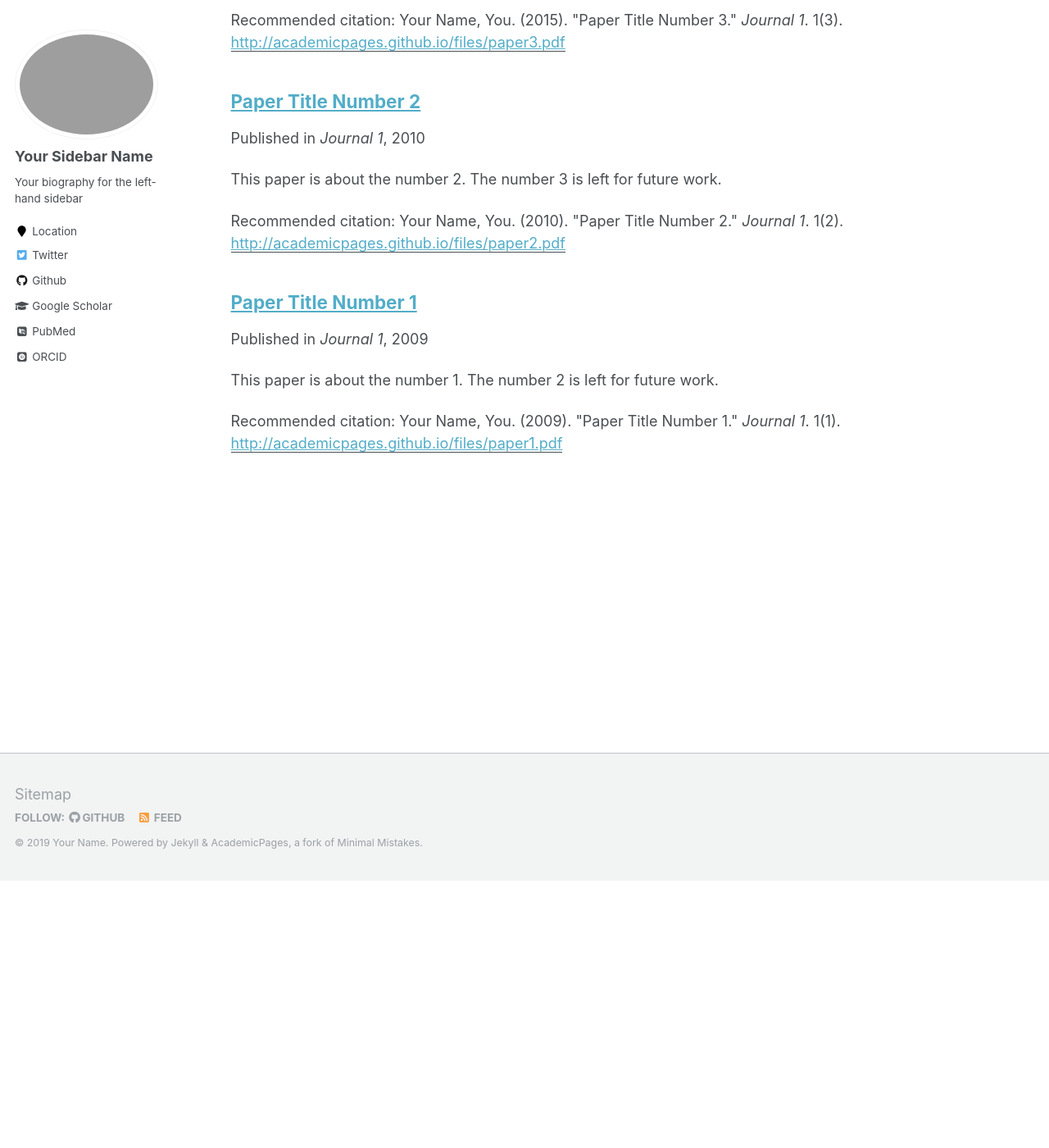
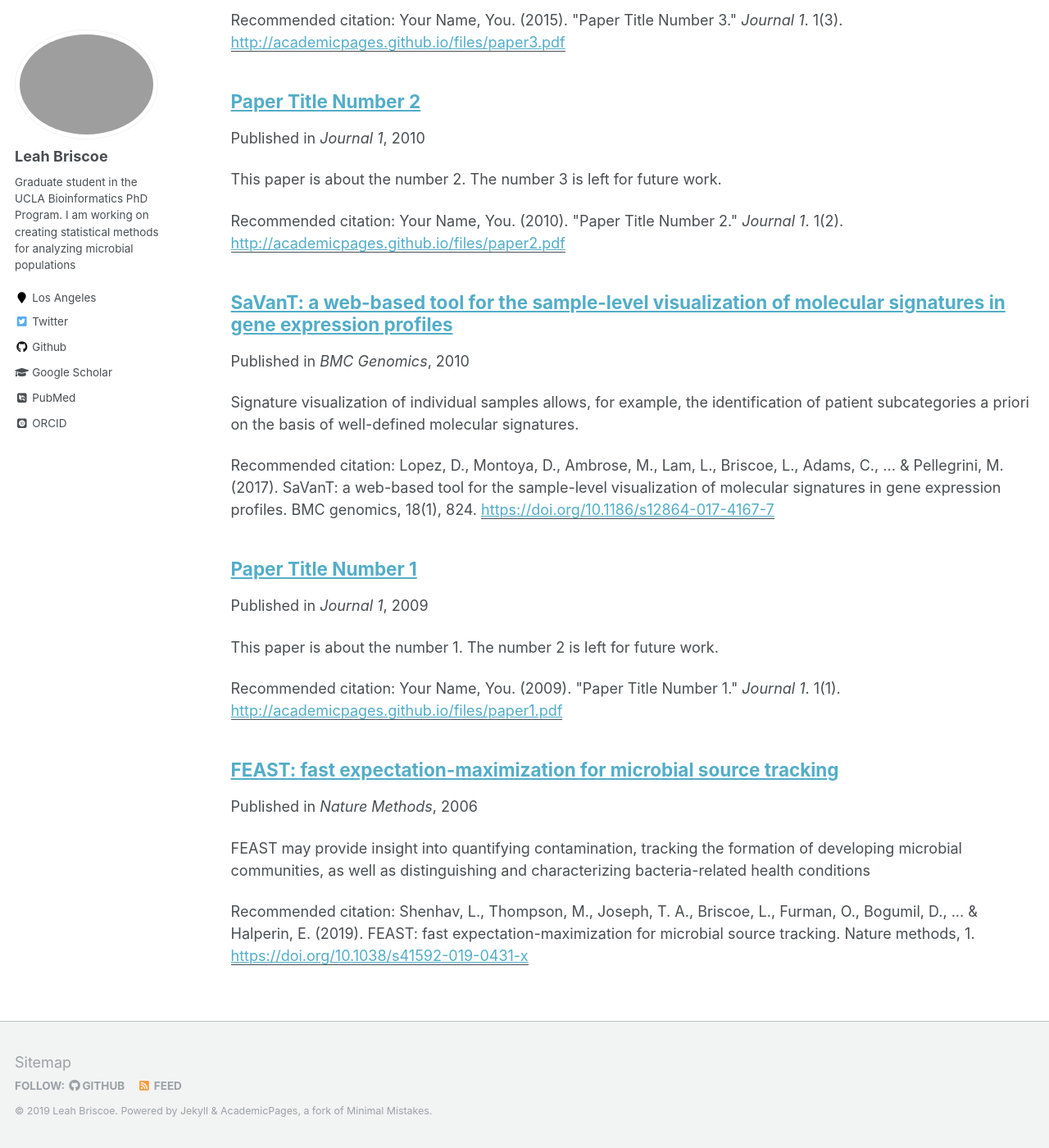
Before and after one commit to LeahBriscoe/leahbriscoe.github.io, a Jekyll site: the page built from _pages/publications.md, in a window 1280 px wide and 1400 px high, scrolled down 326 px. Shown: the whole window at 82% size. Built offline with Jekyll 4.4.1, drawn with Linux system fonts in a browser that asks for light colours; some web fonts are replaced; a file with an impossible date is left out.

Commit message:
update puvs

```diff
--- a/_config.yml
+++ b/_config.yml
@@ -9,8 +9,8 @@
 locale                   : "en-US"
 title                    : "Leah Briscoe/ Researcher"
 title_separator          : "-"
-name                     : &name "Your Name"
-description              : &description "personal description"
+name                     : &name "Leah Briscoe"
+description              : &description "PhD student in Bioinformatics at UCLA"
 url                      : https://leahbriscoe.github.io # the base hostname & protocol for your site e.g. "https://mmistakes.github.io"
 baseurl                  : "" # the subpath of your site, e.g. "/blog"
 repository               : "LeahBriscoe/leahbriscoe.github.io"
@@ -80,13 +80,13 @@ analytics:
 
 # Site Author
 author:
-  name             : "Your Sidebar Name"
+  name             : "Leah Briscoe"
   avatar           : "profile.jpg"
-  bio              : "Your biography for the left-hand sidebar"
-  location         : "Location"
+  bio              : "Graduate student in the UCLA Bioinformatics PhD Program. I am working on creating statistical methods for analyzing microbial populations"
+  location         : "Los Angeles"
   employer         :
   pubmed           : "https://www.ncbi.nlm.nih.gov/pubmed/?term=john+snow"
-  googlescholar    : "http://yourfullgooglescholarurl.com"
+  googlescholar    : "https://scholar.google.com/citations?hl=en&user=RFG1m2UAAAAJ"
   email            :
   researchgate     :  # example: "https://www.researchgate.net/profile/yourprofile"
   uri              :
--- /dev/null
+++ b/_publications/17-SaVanT.md
@@ -0,0 +1,15 @@
+---
+title: "SaVanT: a web-based tool for the sample-level visualization of molecular signatures in gene expression profiles"
+collection: publications
+permalink: /publication/10/5/17-SaVanT
+excerpt: 'Signature visualization of individual samples allows, for example, the identification of patient subcategories a priori on the basis of well-defined molecular signatures.'
+date: 10/5/17
+venue: 'BMC Genomics'
+paperurl: 'https://doi.org/10.1186/s12864-017-4167-7'
+citation: 'Lopez, D., Montoya, D., Ambrose, M., Lam, L., Briscoe, L., Adams, C., ... &amp; Pellegrini, M. (2017). SaVanT: a web-based tool for the sample-level visualization of molecular signatures in gene expression profiles. BMC genomics, 18(1), 824.'
+---
+Signature visualization of individual samples allows, for example, the identification of patient subcategories a priori on the basis of well-defined molecular signatures.
+
+[Download paper here](https://doi.org/10.1186/s12864-017-4167-7)
+
+Recommended citation: Lopez, D., Montoya, D., Ambrose, M., Lam, L., Briscoe, L., Adams, C., ... & Pellegrini, M. (2017). SaVanT: a web-based tool for the sample-level visualization of molecular signatures in gene expression profiles. BMC genomics, 18(1), 824.
--- /dev/null
+++ b/_publications/19-FEAST.md
@@ -0,0 +1,15 @@
+---
+title: "FEAST: fast expectation-maximization for microbial source tracking"
+collection: publications
+permalink: /publication/6/10/19-FEAST
+excerpt: 'FEAST may provide insight into quantifying contamination, tracking the formation of developing microbial communities, as well as distinguishing and characterizing bacteria-related health conditions'
+date: 6/10/19
+venue: 'Nature Methods'
+paperurl: 'https://doi.org/10.1038/s41592-019-0431-x'
+citation: 'Shenhav, L., Thompson, M., Joseph, T. A., Briscoe, L., Furman, O., Bogumil, D., ... &amp; Halperin, E. (2019). FEAST: fast expectation-maximization for microbial source tracking. Nature methods, 1.'
+---
+FEAST may provide insight into quantifying contamination, tracking the formation of developing microbial communities, as well as distinguishing and characterizing bacteria-related health conditions
+
+[Download paper here](https://doi.org/10.1038/s41592-019-0431-x)
+
+Recommended citation: Shenhav, L., Thompson, M., Joseph, T. A., Briscoe, L., Furman, O., Bogumil, D., ... & Halperin, E. (2019). FEAST: fast expectation-maximization for microbial source tracking. Nature methods, 1.
```
Also changed, not shown: _publications/16-Diverse arrangements of nitrogen fixation genes.md (added, +15 -0 lines), _publications/19-MTV-LMM.md (added, +15 -0 lines), markdown_generator/publications.tsv (+4 -3 lines), 2 other files.
